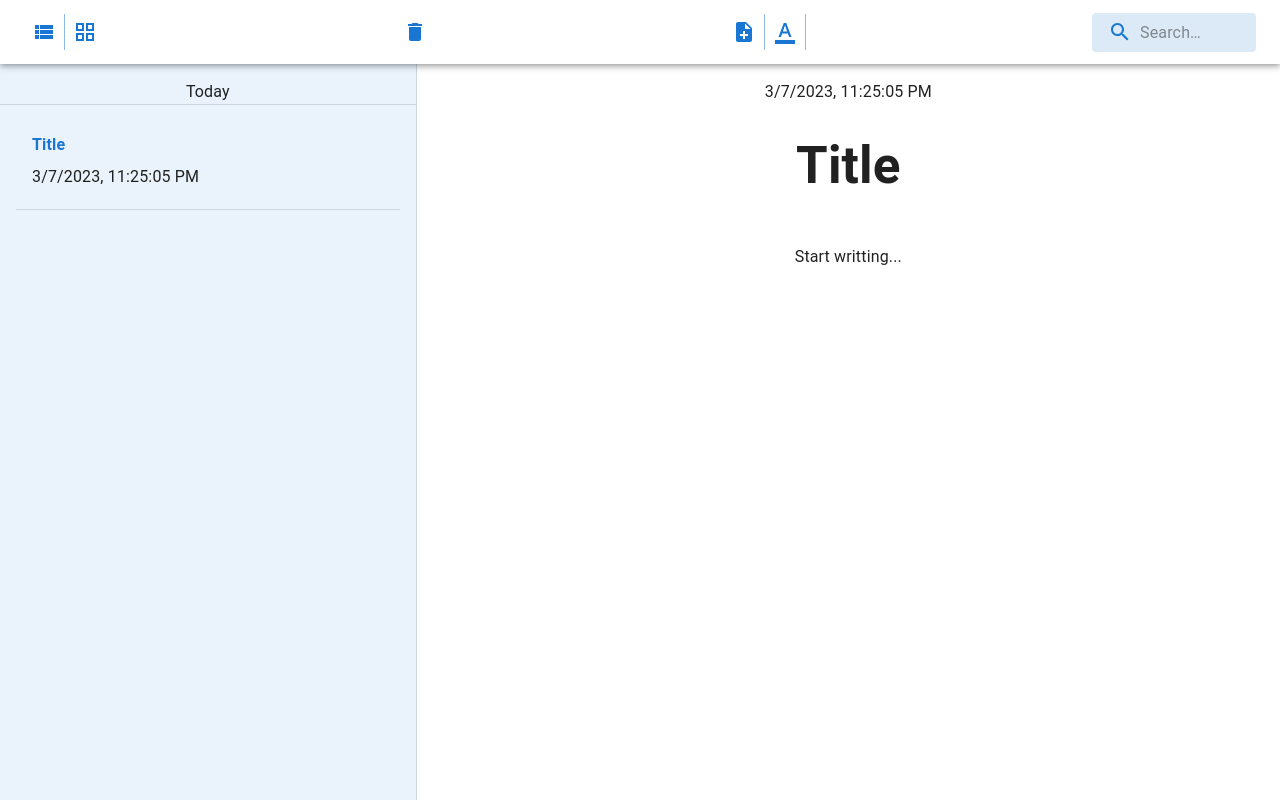
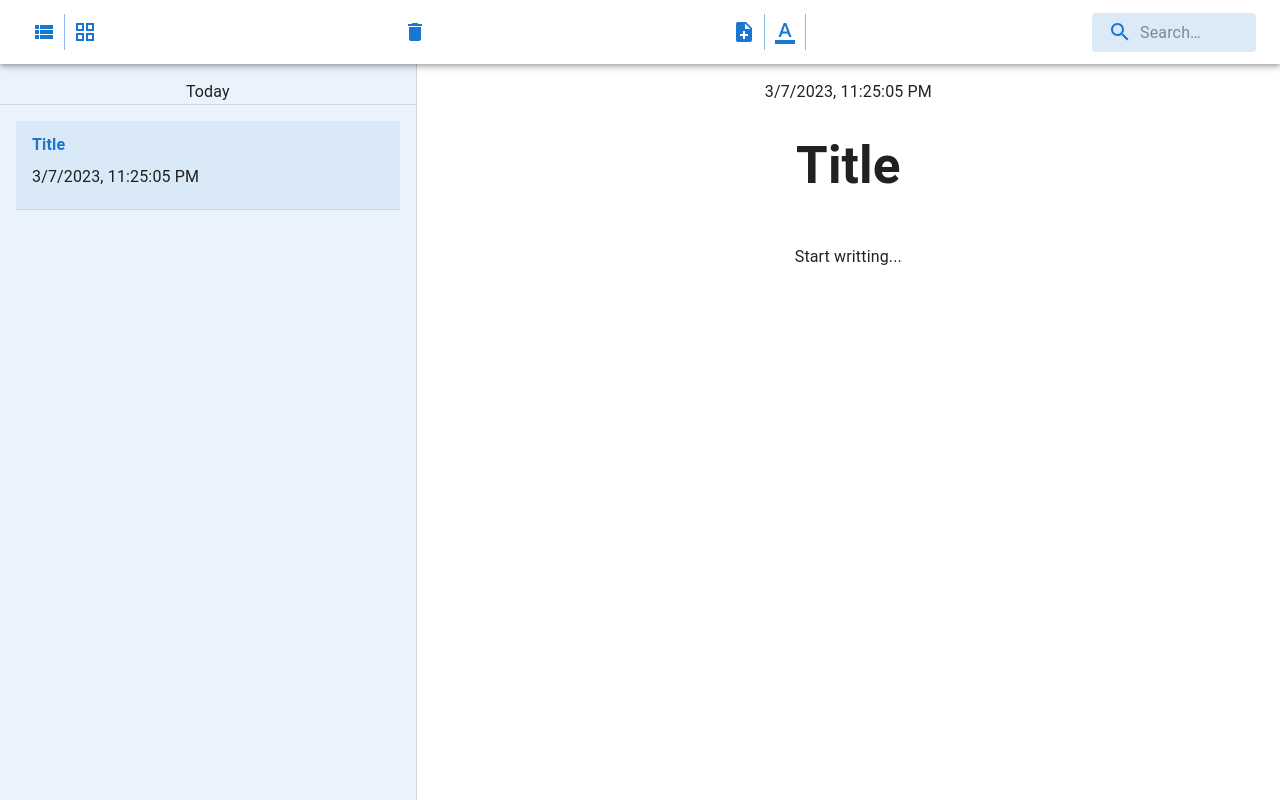
Before and after one commit to Harpica/react-notes, a React (Vite) app: page / in a window 1280 px wide. Built offline with nearby package versions, Linux system fonts and the light colour scheme.

Commit message:
style: add selected attr for list buttons

```diff
--- a/src/viewModels/NoteList.VM.ts
+++ b/src/viewModels/NoteList.VM.ts
@@ -4,7 +4,7 @@ import { ReactiveState } from "../utils/hooks/useReactive.hook";
 
 export class NoteListVM {
   public notes: ReactiveState<Map<string, Note>>;
-  private currentNoteKey: ReactiveState<string>;
+  public currentNoteKey: ReactiveState<string>;
   private isNoteOpen: ReactiveState<boolean>;
   private appDisplay: ReactiveState<AppDisplay>;
   public noteKeysSorted: ReactiveState<Array<string>>;
--- a/src/views/partials/GridView.tsx
+++ b/src/views/partials/GridView.tsx
@@ -50,6 +50,7 @@ const GridView: React.FC<GridViewProps> = ({ vm }) => {
                   onClick={() => {
                     vm.setCurrentNote(key);
                   }}
+                  selected={key === vm.currentNoteKey.get}
                 >
                   <ListItemText sx={style.listTitle} disableTypography={true}>
                     {vm.notes.get?.get(key)?.title}
--- a/src/views/partials/Sidebar.tsx
+++ b/src/views/partials/Sidebar.tsx
@@ -67,6 +67,7 @@ const Sidebar: React.FC<SidebarProps> = React.memo(({ vm }) => {
                 onClick={() => {
                   vm.setCurrentNote(key);
                 }}
+                selected={key === vm.currentNoteKey.get}
               >
                 <ListItemText sx={style.listTitle} disableTypography={true}>
                   {vm.notes.get?.get(key)?.title}
```
